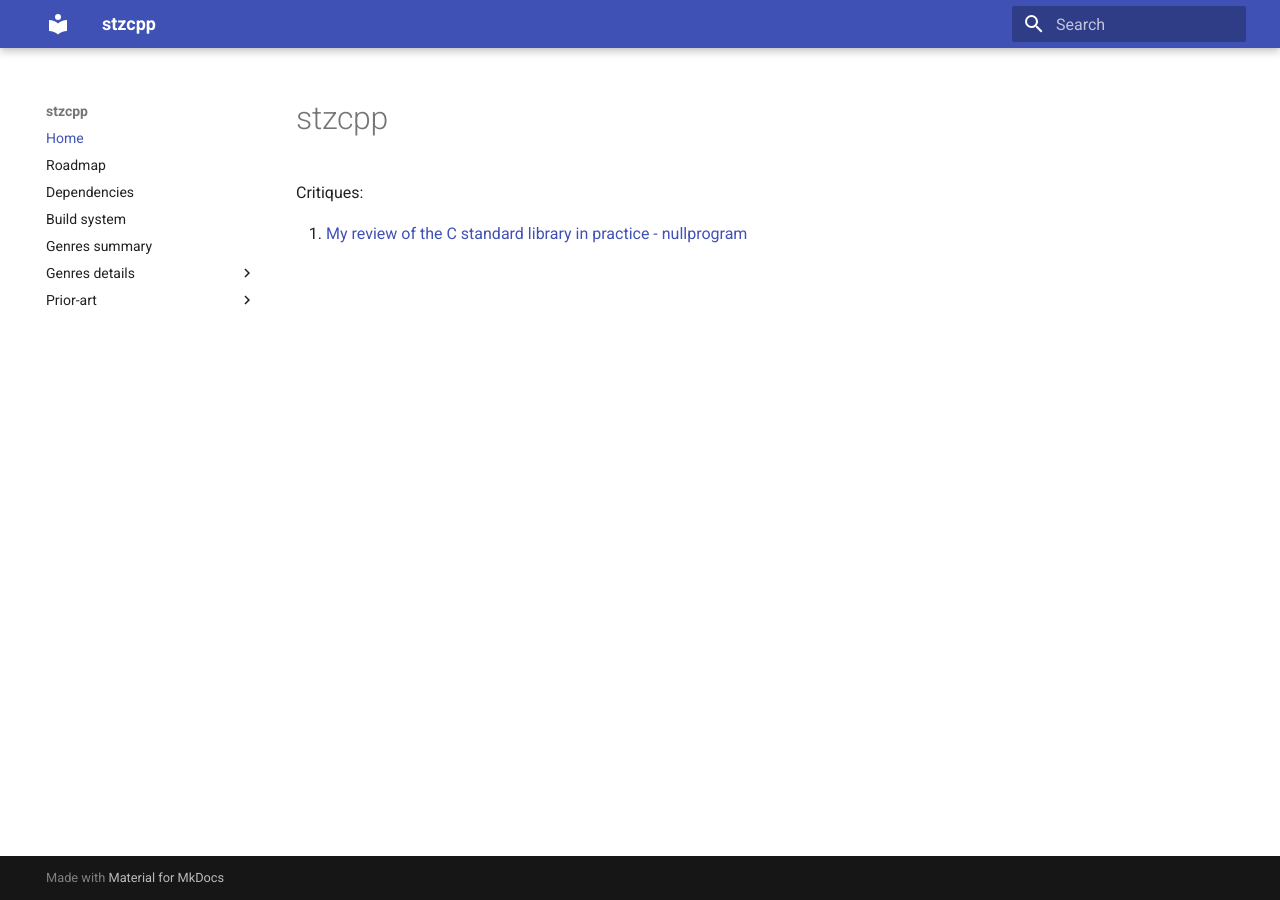
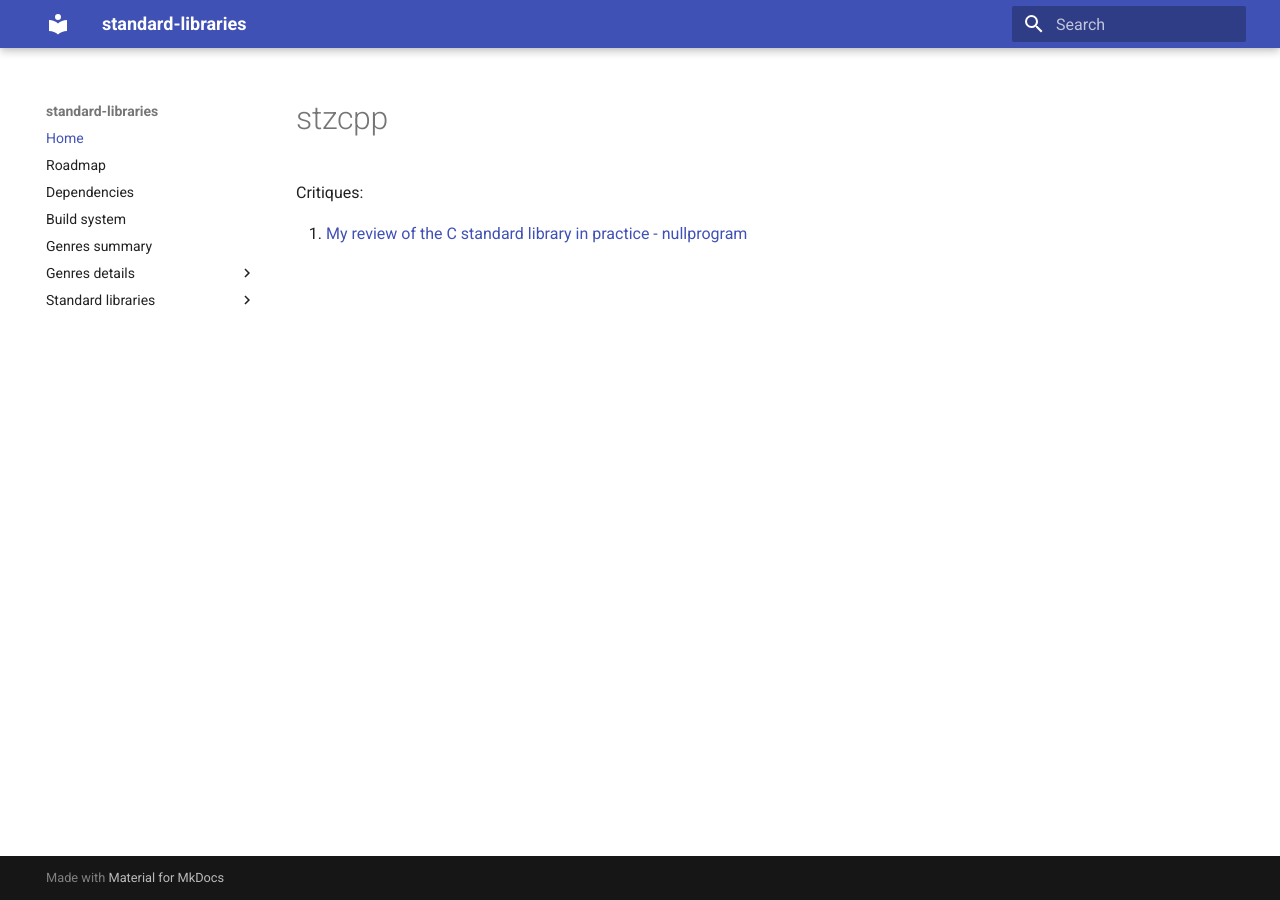
Before and after one commit to am00ma/standard-libraries, an MkDocs documentation site: the page built from docs/index.md, in a window 1280 px wide. Built offline with MkDocs 1.6.1 and Material for MkDocs 9.7.7, drawn with Linux system fonts in a browser that asks for light colours; part of the change alters nothing that is shown.

```diff
--- a/mkdocs.yaml
+++ b/mkdocs.yaml
@@ -1,4 +1,4 @@
-site_name: stzcpp
+site_name: standard-libraries
 dev_addr: '127.0.0.1:5555'
 
 docs_dir: docs
@@ -58,15 +58,14 @@ nav:
     - 38. Removed Modules                          : 'genres/38-removed-modules.md'
     - 39. Security Considerations                  : 'genres/39-security-considerations.md'
 
-  - Prior-art:
-    - Standard libraries:
-      - C         : 'prior-art/std-c.md'
-      - C++       : 'prior-art/std-cpp.md'
-      - Zig       : 'prior-art/std-zig.md'
-      - Rust      : 'prior-art/std-rust.md'
-      - Go        : 'prior-art/std-go.md'
-      - Python    : 'prior-art/std-python.md'
-      - Javascript: 'prior-art/std-js.md'
+  - Standard libraries:
+    - C         : 'prior-art/std-c.md'
+    - C++       : 'prior-art/std-cpp.md'
+    - Zig       : 'prior-art/std-zig.md'
+    - Rust      : 'prior-art/std-rust.md'
+    - Go        : 'prior-art/std-go.md'
+    - Python    : 'prior-art/std-python.md'
+    - Javascript: 'prior-art/std-js.md'
 
 markdown_extensions:
   - attr_list
```
Also changed, not shown: 2 other files.
